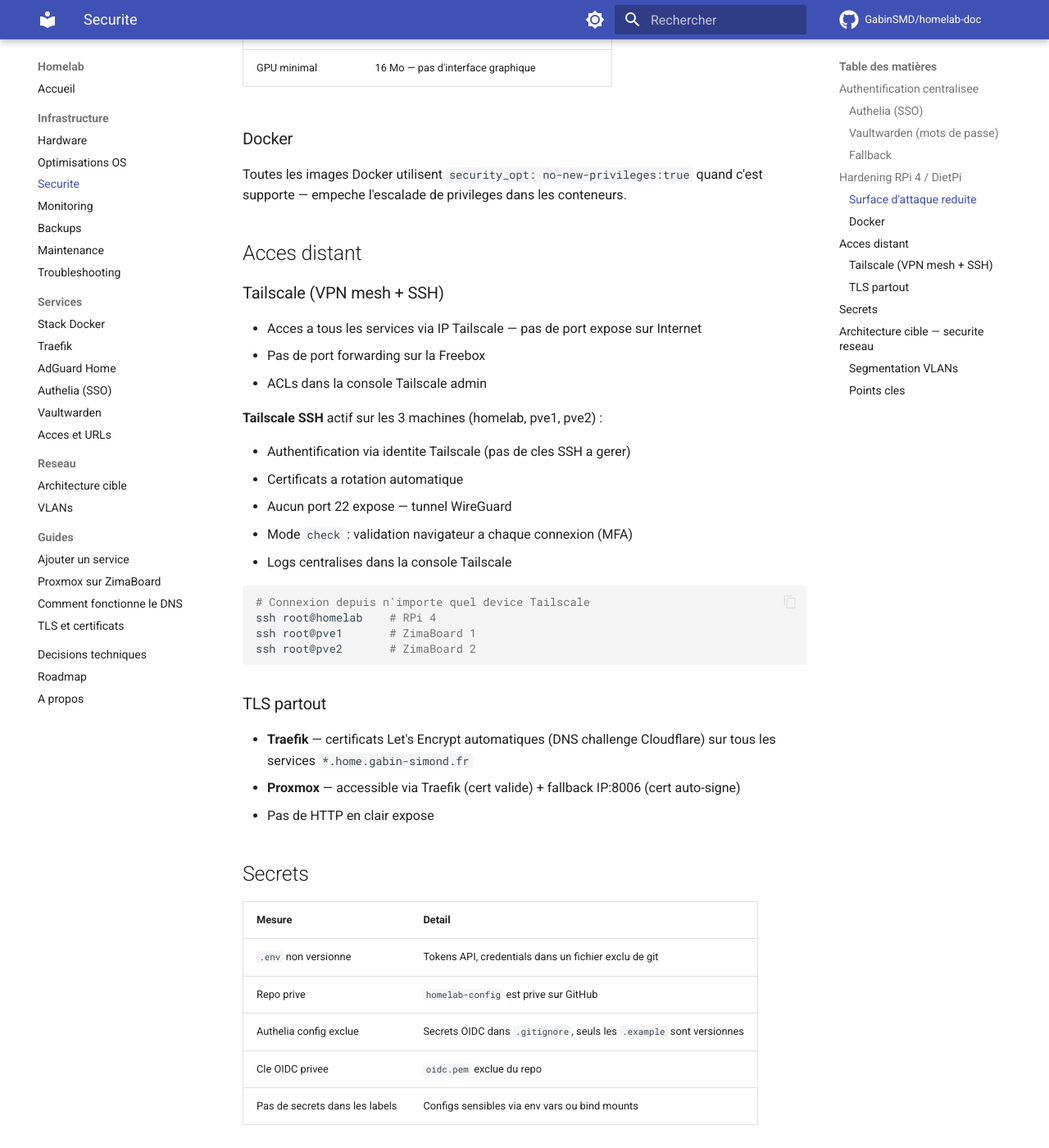
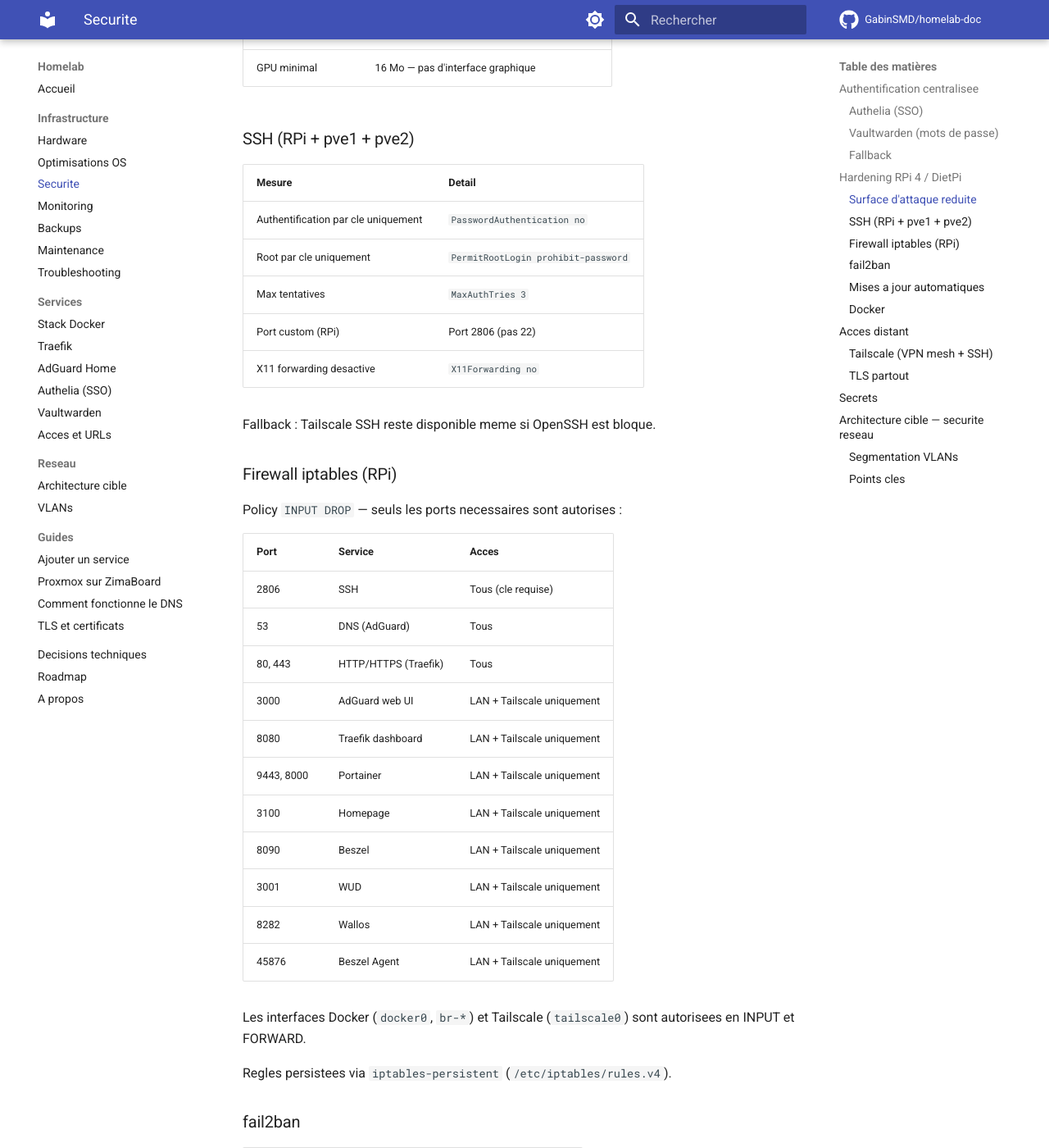
Before and after one commit to GabinSMD/homelab-doc, an MkDocs documentation site: the page built from docs/infrastructure/security.md, in a window 1280 px wide and 1400 px high, scrolled down 1591 px. Shown: the whole window at 82% size. Built offline with MkDocs 1.6.1 and Material for MkDocs 9.7.7, drawn with Linux system fonts in a browser that asks for light colours; comment, search, counter and statistics services are not loaded; some of the changed text lies outside the part shown.

Commit message:
docs: hardening complet (SSH, firewall, fail2ban, unattended-upgrades)
- SSH: cles uniquement, root prohibit-password, MaxAuthTries 3
- Firewall: policy DROP, ports restreints, services admin LAN+Tailscale only
- fail2ban: jail SSH actif
- unattended-upgrades: patches securite auto, reboot 4h
- Docker: images a jour, WUD surveille les nouvelles versions

Co-Authored-By: Claude Opus 4.6 (1M context) <noreply@anthropic.com>

```diff
--- a/docs/infrastructure/security.md
+++ b/docs/infrastructure/security.md
@@ -47,9 +47,56 @@ Chaque service critique conserve un acces de secours sans SSO :
 | Services minimaux | DietPi n'installe que le strict necessaire |
 | GPU minimal | 16 Mo — pas d'interface graphique |
 
+### SSH (RPi + pve1 + pve2)
+
+| Mesure | Detail |
+|---|---|
+| Authentification par cle uniquement | `PasswordAuthentication no` |
+| Root par cle uniquement | `PermitRootLogin prohibit-password` |
+| Max tentatives | `MaxAuthTries 3` |
+| Port custom (RPi) | Port 2806 (pas 22) |
+| X11 forwarding desactive | `X11Forwarding no` |
+
+Fallback : Tailscale SSH reste disponible meme si OpenSSH est bloque.
+
+### Firewall iptables (RPi)
+
+Policy `INPUT DROP` — seuls les ports necessaires sont autorises :
+
+| Port | Service | Acces |
+|---|---|---|
+| 2806 | SSH | Tous (cle requise) |
+| 53 | DNS (AdGuard) | Tous |
+| 80, 443 | HTTP/HTTPS (Traefik) | Tous |
+| 3000 | AdGuard web UI | LAN + Tailscale uniquement |
+| 8080 | Traefik dashboard | LAN + Tailscale uniquement |
+| 9443, 8000 | Portainer | LAN + Tailscale uniquement |
+| 3100 | Homepage | LAN + Tailscale uniquement |
+| 8090 | Beszel | LAN + Tailscale uniquement |
+| 3001 | WUD | LAN + Tailscale uniquement |
+| 8282 | Wallos | LAN + Tailscale uniquement |
+| 45876 | Beszel Agent | LAN + Tailscale uniquement |
+
+Les interfaces Docker (`docker0`, `br-*`) et Tailscale (`tailscale0`) sont autorisees en INPUT et FORWARD.
+
+Regles persistees via `iptables-persistent` (`/etc/iptables/rules.v4`).
+
+### fail2ban
+
+| Parametre | Valeur |
+|---|---|
+| Jail SSH | Port 2806, ban 1h apres 3 tentatives |
+| IPs ignorees | `127.0.0.1/8`, `192.168.1.0/24`, `100.64.0.0/10` |
+
+### Mises a jour automatiques
+
+`unattended-upgrades` installe les correctifs de securite Debian automatiquement. Reboot auto a 4h du matin si necessaire (apres les backups a 3h).
+
 ### Docker
 
 Toutes les images Docker utilisent `security_opt: no-new-privileges:true` quand c'est supporte — empeche l'escalade de privileges dans les conteneurs.
+
+Les images sont mises a jour regulierement (`docker compose pull` + `up -d`). WUD surveille les nouvelles versions disponibles.
 
 ## Acces distant
 
```
